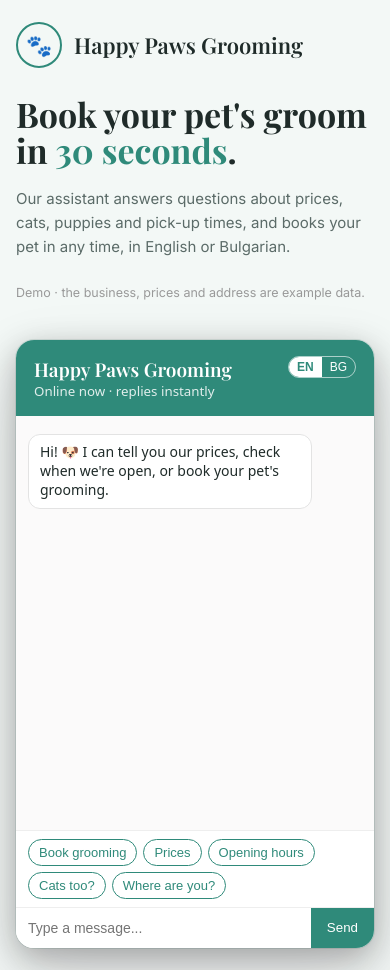
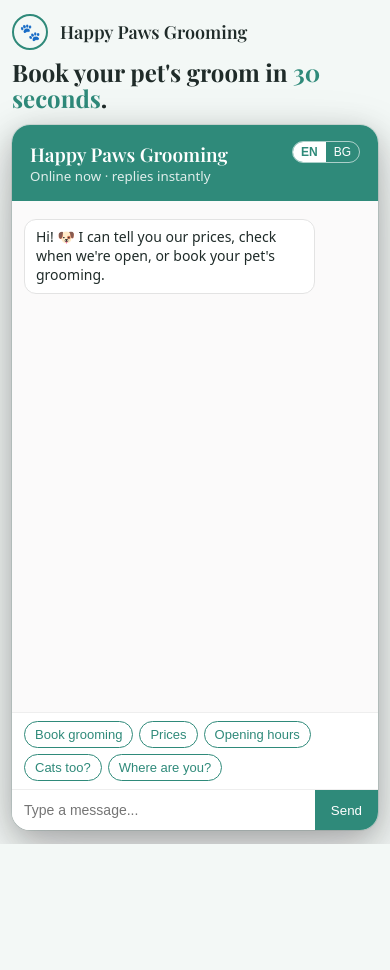
Before and after one commit to Barbod-Web/barbod-web.github.io, a plain HTML site: page groomer-bot/index.html in a window 390 px wide. After the commit the page ends 844 px from the top, so only its background shows below. Drawn offline with nearby package versions, Linux system fonts and the light colour scheme.

Commit message:
Groomer bot: Bulgarian page text, phone layout

```diff
--- a/groomer-bot/index.html
+++ b/groomer-bot/index.html
@@ -20,17 +20,30 @@ h1 em{color:#2f8a7a;font-style:normal}
 #chat .db-head{padding:16px 18px}
 #chat .db-head .db-title{font-family:'Playfair Display',serif;font-size:19px}
 #chat .db-msgs{background:#fbfafa}
-@media(max-width:900px){.wrap{grid-template-columns:1fr;gap:28px;padding:22px 16px}h1{font-size:34px}.feats{display:none}.lead{font-size:15px;margin-bottom:0}#chat{height:72vh}}
+@media(max-width:900px){html,body{height:auto}.wrap{display:flex;flex-direction:column;min-height:100svh;height:100svh;gap:14px;padding:14px 12px}
+.logo{margin-bottom:10px}.mark{width:36px;height:36px;font-size:17px}.logo span{font-size:18px}
+h1{font-size:24px;margin:0}.lead,.feats,.foot{display:none}
+#chat{flex:1;height:auto;min-height:340px;max-height:none}}
 </style></head>
 <body><div class="wrap">
 <section>
   <div class="logo"><div class="mark">🐾</div><span>Happy Paws Grooming</span></div>
-  <h1>Book your pet's groom in <em>30 seconds</em>.</h1>
-  <p class="lead">Our assistant answers questions about prices, cats, puppies and pick-up times, and books your pet in any time, in English or Bulgarian.</p>
-  <div class="feats"><div class="f"><b>24/7 booking</b><small>Only offers times the salon is open.</small></div><div class="f"><b>EN / BG</b><small>Switches language with one tap.</small></div><div class="f"><b>Instant answers</b><small>Prices, sizes, cats, nervous pets.</small></div><div class="f"><b>Made to measure</b><small>Your services, colours and wording.</small></div></div>
-  <p class="foot">Demo · the business, prices and address are example data.</p>
+  <h1 id="i-h">Book your pet's groom in <em>30 seconds</em>.</h1>
+  <p class="lead" id="i-lead">Our assistant answers questions about prices, cats, puppies and pick-up times, and books your pet in any time, in English or Bulgarian.</p>
+  <div class="feats" id="i-feats"><div class="f"><b>24/7 booking</b><small>Only offers times the salon is open.</small></div><div class="f"><b>EN / BG</b><small>Switches language with one tap.</small></div><div class="f"><b>Instant answers</b><small>Prices, sizes, cats, nervous pets.</small></div><div class="f"><b>Made to measure</b><small>Your services, colours and wording.</small></div></div>
+  <p class="foot" id="i-foot">Demo · the business, prices and address are example data.</p>
 </section>
 <div id="chat"></div>
 </div>
+<script>
+const PAGE_TX = {"en": {"h": "Book your pet's groom in <em>30 seconds</em>.", "lead": "Our assistant answers questions about prices, cats, puppies and pick-up times, and books your pet in any time, in English or Bulgarian.", "f": [["24/7 booking", "Only offers times the salon is open."], ["EN / BG", "Switches language with one tap."], ["Instant answers", "Prices, sizes, cats, nervous pets."], ["Made to measure", "Your services, colours and wording."]], "foot": "Demo · the business, prices and address are example data."}, "bg": {"h": "Запазете час за грууминг на любимеца си за <em>30 секунди</em>.", "lead": "Нашият асистент отговаря на въпроси за цени, котки, кученца и кога да вземете любимеца си и записва час по всяко време, на български или английски.", "f": [["Записване 24/7", "Предлага само часове, в които салонът работи."], ["EN / BG", "Сменя езика с едно докосване."], ["Бързи отговори", "Цени, размери, котки, нервни животни."], ["По мярка", "Вашите услуги, цветове и текстове."]], "foot": "Демо · бизнесът, цените и адресът са примерни."}};
+window.onBotLang = function (l) {
+  const t = PAGE_TX[l] || PAGE_TX.en; document.documentElement.lang = l;
+  document.getElementById("i-h").innerHTML = t.h;
+  document.getElementById("i-lead").textContent = t.lead;
+  document.getElementById("i-foot").textContent = t.foot;
+  document.getElementById("i-feats").innerHTML = t.f.map(x => '<div class="f"><b>' + x[0] + '</b><small>' + x[1] + '</small></div>').join("");
+};
+</script>
 <script src="config.js"></script><script src="bot.js"></script>
 </body></html>
```
